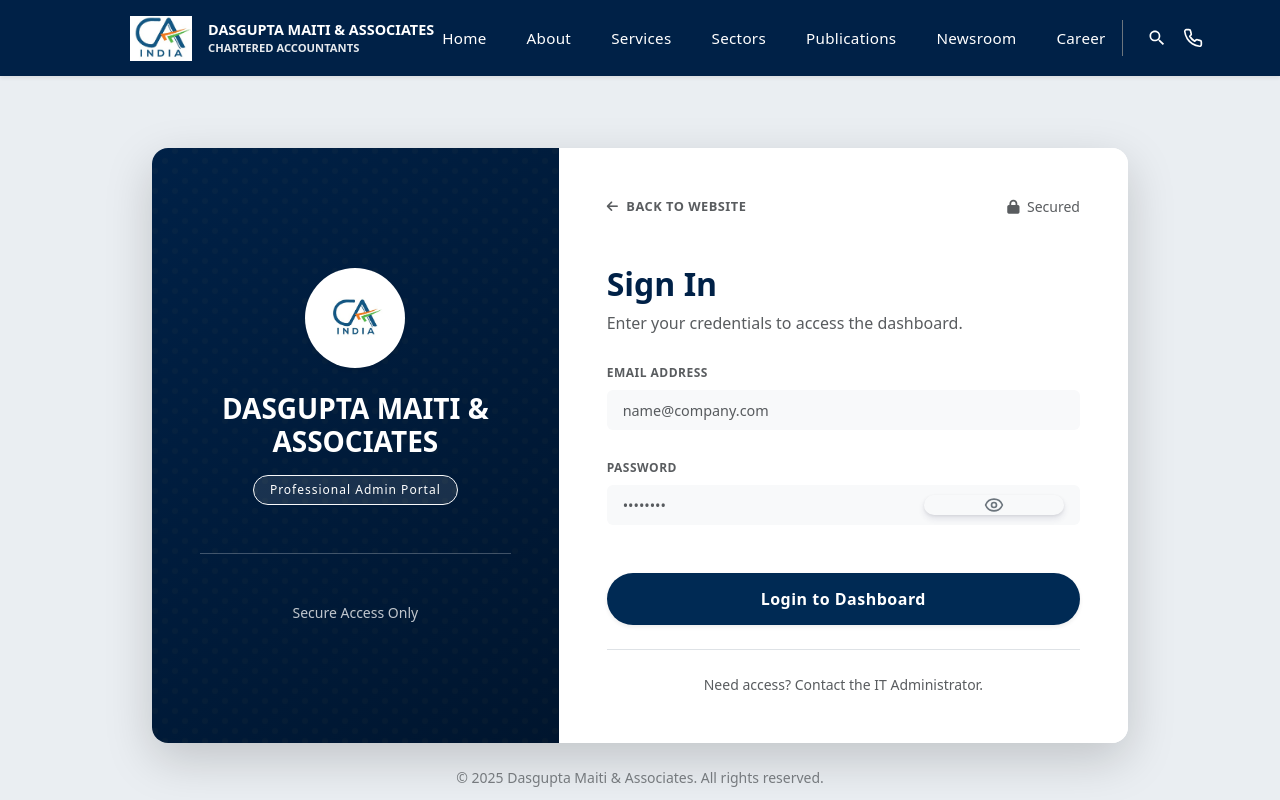
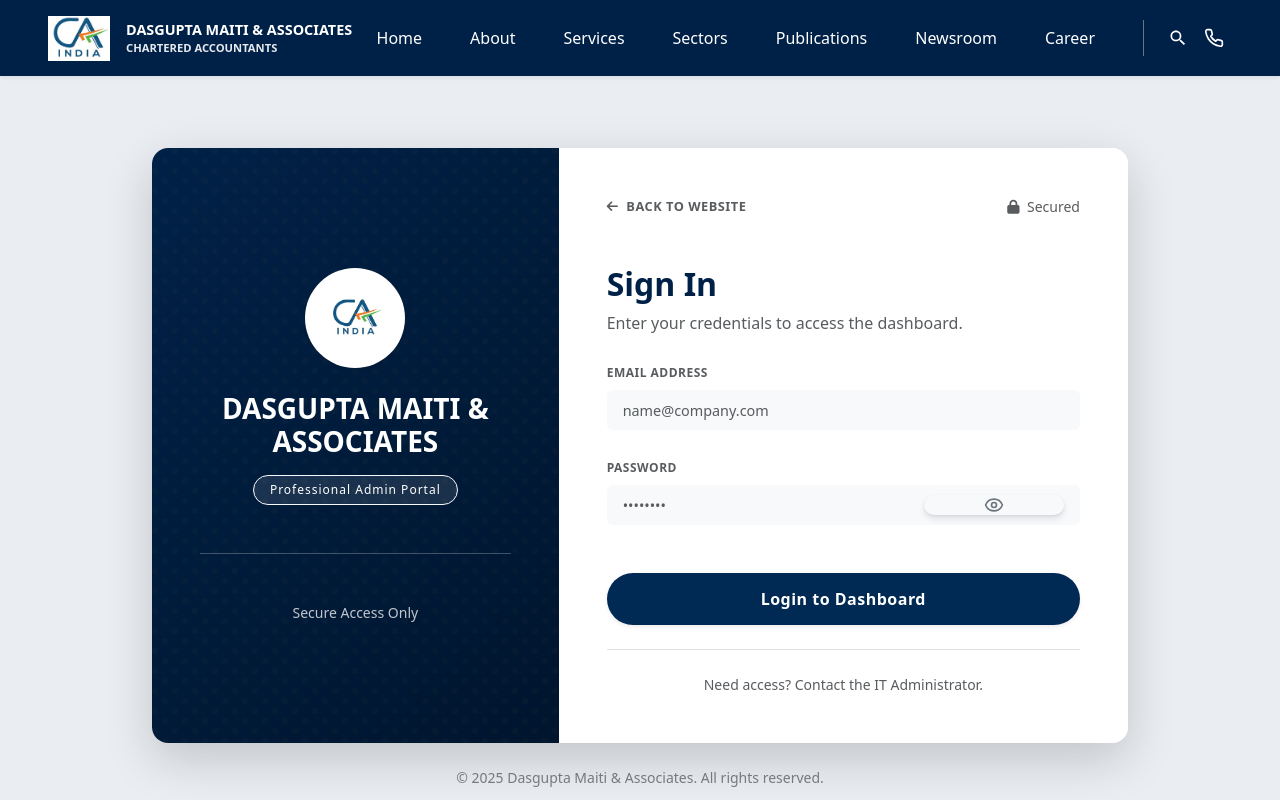
Before and after one commit to Manohar-2905/CAwebsite1, a React (Create React App) app in the folder frontend/: page /admin/login in a window 1280 px wide. Shown: the top 800 px of the page. Built offline with nearby package versions, Linux system fonts and the light colour scheme; no server answers.

Commit message:
fix: update navbar per user request and include email/delete fixes

```diff
--- a/frontend/src/components/Navbar.js
+++ b/frontend/src/components/Navbar.js
@@ -74,7 +74,7 @@
       expanded={expanded}
       style={{ backgroundColor: "#002147", minHeight: "76px" }}
     >
-      <Container className="position-relative">
+      <Container fluid className="px-0 position-relative">
         {/* --- Main Navbar Content --- */}
         <div
           className={`d-flex flex-wrap flex-lg-nowrap w-100 align-items-center justify-content-between navbar-custom-margins ${
@@ -129,24 +129,7 @@
           >
             <div className="d-flex flex-column flex-lg-row align-items-center w-100 justify-content-end bg-dark-mobile p-3 p-lg-0 rounded">
               {/* Navigation Links */}
-                {/* Desktop: Right aligned with standard gap */}
-                <Nav className="d-flex flex-column flex-lg-row align-items-center ms-lg-auto gap-lg-4 w-100 w-lg-auto">
-                  {/* Mobile Search Bar */}
-                  <div className="d-lg-none w-100 px-3 mb-3 mt-2">
-                    <Form className="d-flex" onSubmit={handleSearch}>
-                      <Form.Control
-                        type="search"
-                        placeholder="Search..."
-                        className="me-2 text-white bg-transparent border-white placeholder-white-50"
-                        aria-label="Search"
-                        value={searchQuery}
-                        onChange={(e) => setSearchQuery(e.target.value)}
-                        style={{ color: 'white' }}
-                      />
-                      <Button variant="outline-light" type="submit">Go</Button>
-                    </Form>
-                  </div>
-
+              <Nav className="d-flex flex-column flex-lg-row align-items-center me-lg-3">
                 {[
                   { path: "/", label: "Home" },
                   { path: "/about", label: "About" },
@@ -155,32 +138,19 @@
                   { path: "/publications", label: "Publications" },
                   { path: "/newsroom", label: "Newsroom" },
                   { path: "/careers", label: "Career" },
-                  ].map((link) => (
+                ].map((link) => (
                   <Nav.Link
                     key={link.path}
                     as={Link}
                     to={link.path}
                     onClick={() => setExpanded(false)}
-                    className={`nav-link px-2 text-center mb-2 mb-lg-0 ${
-                      location.pathname === link.path ? "active fw-bold" : ""
+                    className={`mx-2 px-3 py-2 navbar-custom-link text-center w-100 w-lg-auto mb-2 mb-lg-0 ${
+                      location.pathname === link.path ? "active" : ""
                     } golden-line-hover`}
-                    style={{ fontSize: '0.95rem', letterSpacing: '0.3px', color: 'white' }}
                   >
                     {link.label}
                   </Nav.Link>
                 ))}
-
-                {/* Mobile Contact Link */}
-                <Nav.Link
-                  as={Link}
-                  to="/contact"
-                  onClick={() => setExpanded(false)}
-                  className={`mx-2 px-3 py-2 navbar-custom-link text-center w-100 w-lg-auto mb-2 mb-lg-0 d-lg-none ${
-                    location.pathname === "/contact" ? "active" : ""
-                  } golden-line-hover`}
-                >
-                  Contact Us
-                </Nav.Link>
               </Nav>
 
               {/* Icons (UNCHANGED SVGs) */}
--- a/frontend/src/pages/AdminDashboard.js
+++ b/frontend/src/pages/AdminDashboard.js
@@ -150,7 +150,8 @@
 
   const handleDelete = async (type, id) => {
     if (!window.confirm('Are you sure?')) return;
-    console.log(`Attempting to delete ${type} with ID: ${id}`); // Debug ID
+    console.log(`Attempting to delete ${type} with ID: ${id}`);
+    toast.info('Processing delete...'); // Immediate feedback
     try {
       await api.delete(`/${type}/${id}`);
       toast.success('Deleted successfully');
```
Also changed, not shown: 1 other file (tests, documents, lock files or other folders).
